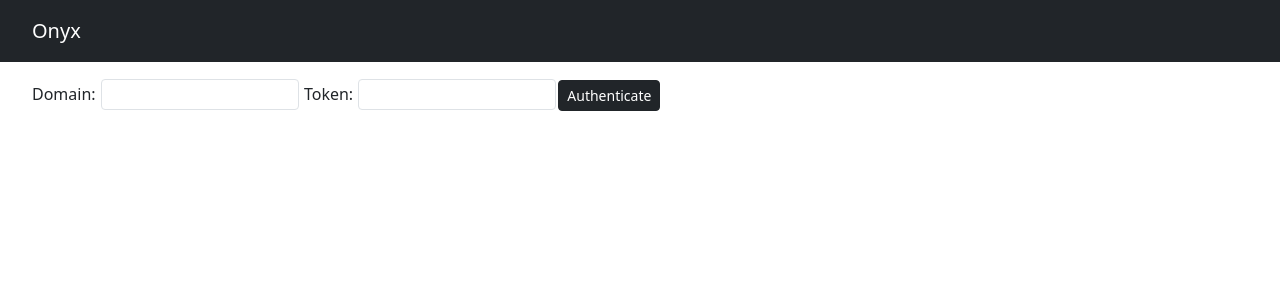
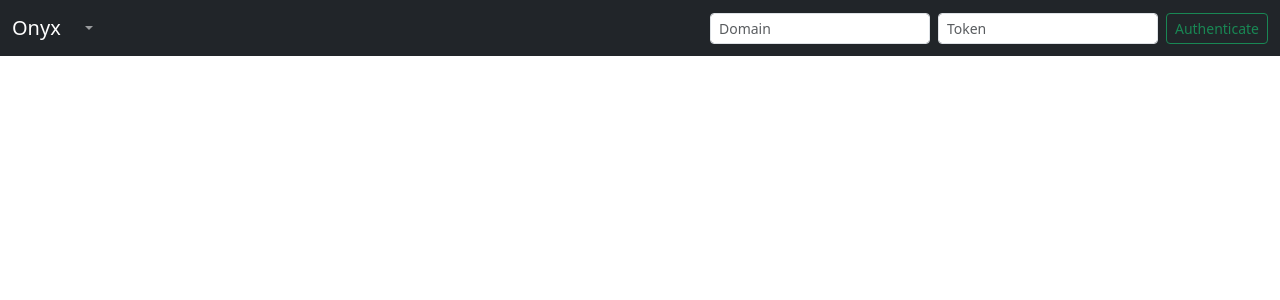
Before and after one commit to CLIMB-TRE/onyx-gui, a React (Vite) app in the folder react-prototype/: page / in a window 1280 px wide. Shown: the top 300 px of the page. Built offline with nearby package versions, Linux system fonts and the light colour scheme.

Commit message:
Moved project/authentication into navbar and added titles to dropdown

```diff
--- a/react-prototype/src/App.css
+++ b/react-prototype/src/App.css
@@ -1,29 +1,19 @@
 #root {
   margin: 0 auto;
-
 }
-
-.body {
-  padding: 2rem;
-  padding-top: 1rem;
-}
-
-.header {
-  padding: 0.5rem;
-  padding-left: 2rem;
- }
-
 
 table {
   display: block;
-  margin: 0 auto;
   overflow-x: auto;
   overflow-y: scroll;
-  min-height: auto;
-  max-height: 70vh;
-  min-width: auto;
-  max-width: fit-content;
+  overscroll-behavior-x: none;
+  max-height: 67vh;
   white-space: nowrap;
+}
+
+.filter-list {
+  height: 15vh;
+  overflow-y: scroll;
 }
 
 .custom-select-container {
--- a/react-prototype/src/App.tsx
+++ b/react-prototype/src/App.tsx
@@ -1,20 +1,88 @@
 import React, { useState } from "react";
+import {
+  Container,
+  Row,
+  Stack,
+  Button,
+  Form,
+  Table,
+  Badge,
+  Nav,
+  Navbar,
+  NavDropdown,
+} from "react-bootstrap";
+import "./App.css";
 
-import Button from "react-bootstrap/Button";
-import Form from "react-bootstrap/Form";
-import Table from "react-bootstrap/Table";
-import Badge from "react-bootstrap/Badge";
-import Navbar from "react-bootstrap/Navbar";
-import { ThemeProvider } from "react-bootstrap";
-
-import "./App.css";
+function NavbarComponent({
+  project,
+  projects,
+  handleDomainChange,
+  handleTokenChange,
+  handleAuthenticate,
+  handleProjectChange,
+}: {
+  project: string;
+  projects: string[];
+  handleDomainChange: React.ChangeEventHandler<HTMLInputElement>;
+  handleTokenChange: React.ChangeEventHandler<HTMLInputElement>;
+  handleAuthenticate: React.MouseEventHandler<HTMLButtonElement>;
+  handleProjectChange: (p: string) => void;
+}) {
+  return (
+    <Navbar bg="dark" variant="dark">
+      <Container fluid>
+        <Navbar.Brand>Onyx</Navbar.Brand>
+        <Navbar.Toggle aria-controls="basic-navbar-nav" />
+        <Navbar.Collapse id="basic-navbar-nav">
+          <Nav className="me-auto my-2 my-lg-0">
+            <NavDropdown title={project} id="collasible-nav-dropdown">
+              {projects.map((p) => (
+                <NavDropdown.Item
+                  key={p}
+                  onClick={() => handleProjectChange(p)}
+                >
+                  {p}
+                </NavDropdown.Item>
+              ))}
+            </NavDropdown>
+          </Nav>
+        </Navbar.Collapse>
+        <Form className="d-flex">
+          <Form.Control
+            type="text"
+            placeholder="Domain"
+            className="me-2"
+            size="sm"
+            onChange={handleDomainChange}
+          />
+          <Form.Control
+            type="text"
+            placeholder="Token"
+            className="me-2"
+            size="sm"
+            onChange={handleTokenChange}
+          />
+          <Button
+            variant="outline-success"
+            size="sm"
+            onClick={handleAuthenticate}
+          >
+            Authenticate
+          </Button>
+        </Form>
+      </Container>
+    </Navbar>
+  );
+}
 
 function DropdownComponent({
   options,
+  titles,
   value,
   onChange,
 }: {
   options: string[];
+  titles: Map<string, string> | null;
   value: string;
   onChange: React.ChangeEventHandler<HTMLSelectElement>;
 }) {
@@ -22,7 +90,7 @@ function DropdownComponent({
     <div className="custom-select-container">
       <Form.Select value={value} onChange={onChange} size="sm">
         {options.map((option) => (
-          <option key={option} value={option}>
+          <option key={option} value={option} title={titles?.get(option)}>
             {option}
           </option>
         ))}
@@ -54,34 +122,26 @@ function InputComponent({
 
 function ButtonComponent({
   text,
+  variant,
   onClick,
 }: {
   text: string;
+  variant: string;
   onClick: React.MouseEventHandler<HTMLButtonElement>;
 }) {
   return (
     <div className="custom-button-container">
-      <Button type="button" onClick={onClick} size="sm" variant="dark">
+      <Button type="button" onClick={onClick} size="sm" variant={variant}>
         <span>{text}</span>
       </Button>
     </div>
   );
 }
 
-function SearchButtonComponent({
-  text,
-  onClick,
-}: {
-  text: string;
-  onClick: React.MouseEventHandler<HTMLButtonElement>;
-}) {
-  return (
-    <div className="custom-button-container">
-      <Button type="button" onClick={onClick} size="sm">
-        <span>{text}</span>
-      </Button>
-    </div>
-  );
+interface Filter {
+  field: string;
+  lookup: string;
+  value: string;
 }
 
 function FilterComponent({
@@ -89,6 +149,7 @@ function FilterComponent({
   index,
   fieldOptions,
   lookupOptions,
+  lookupDescriptions,
   handleFieldChange,
   handleLookupChange,
   handleValueChange,
@@ -97,8 +158,9 @@ function FilterComponent({
 }: {
   filter: Filter;
   index: number;
-  fieldOptions: Map<string, string>;
+  fieldOptions: Map<string, FieldOptions>;
   lookupOptions: Map<string, string[]>;
+  lookupDescriptions: Map<string, string>;
   handleFieldChange: (
     e: React.ChangeEvent<HTMLSelectElement>,
     index: number
@@ -115,14 +177,25 @@ function FilterComponent({
   handleFilterRemove: (index: number) => void;
 }) {
   return (
-    <div key={index}>
+    <div>
       <DropdownComponent
         options={[""].concat(Array.from(fieldOptions.keys()))}
+        titles={
+          new Map(
+            Array.from(fieldOptions.entries()).map(([field, options]) => [
+              field,
+              options.description,
+            ])
+          )
+        }
         value={filter.field}
         onChange={(e) => handleFieldChange(e, index)}
       />
       <DropdownComponent
-        options={lookupOptions.get(fieldOptions.get(filter.field) || "") || []}
+        options={
+          lookupOptions.get(fieldOptions.get(filter.field)?.type || "") || []
+        }
+        titles={lookupDescriptions}
         value={filter.lookup}
         onChange={(e) => handleLookupChange(e, index)}
       />
@@ -130,8 +203,16 @@ function FilterComponent({
         value={filter.value}
         onChange={(e) => handleValueChange(e, index)}
       />
-      <ButtonComponent text="+" onClick={() => handleFilterAdd(index + 1)} />
-      <ButtonComponent text="-" onClick={() => handleFilterRemove(index)} />
+      <ButtonComponent
+        text="+"
+        variant="primary"
+        onClick={() => handleFilterAdd(index + 1)}
+      />
+      <ButtonComponent
+        text="-"
+        variant="danger"
+        onClick={() => handleFilterRemove(index)}
+      />
     </div>
   );
 }
@@ -189,16 +270,10 @@ function StatusComponent({ status }: { status: string }) {
   );
 }
 
-function Header() {
-  return (
-    <ThemeProvider breakpoint="lg" theme="dark">
-      <Navbar bg="dark" variant="dark">
-        <div className="header">
-          <Navbar.Brand>Onyx</Navbar.Brand>
-        </div>
-      </Navbar>
-    </ThemeProvider>
-  );
+interface FieldOptions {
+  type: string;
+  description: string;
+  actions: string[];
 }
 
 function refreshFieldOptions({
@@ -210,7 +285,9 @@ function refreshFieldOptions({
   domain: string;
   token: string;
   project: string;
-  setFieldOptions: React.Dispatch<React.SetStateAction<Map<string, string>>>;
+  setFieldOptions: React.Dispatch<
+    React.SetStateAction<Map<string, FieldOptions>>
+  >;
 }) {
   fetch(domain + "/projects/" + project + "/fields", {
     headers: { Authorization: "Token " + token },
@@ -219,7 +296,14 @@ function refreshFieldOptions({
     .then((data) => {
       const fields = data["data"]["fields"];
       const fieldMap = new Map(
-        Object.keys(fields).map((field) => [field, fields[field].type])
+        Object.keys(fields).map((field) => [
+          field,
+          {
+            type: fields[field].type,
+            description: fields[field].description,
+            actions: fields[field].actions,
+          },
+        ])
       );
       setFieldOptions(fieldMap);
     })
@@ -228,25 +312,24 @@ function refreshFieldOptions({
     });
 }
 
-interface Filter {
-  field: string;
-  lookup: string;
-  value: string;
-}
-
 function App() {
   const [domain, setDomain] = useState("");
   const [token, setToken] = useState("");
   const [authenticated, setAuthenticated] = useState(false);
   const [project, setProject] = useState("");
   const [projectOptions, setProjectOptions] = useState([] as string[]);
-  const [fieldOptions, setFieldOptions] = useState({} as Map<string, string>);
+  const [fieldOptions, setFieldOptions] = useState(
+    {} as Map<string, FieldOptions>
+  );
   const [lookupOptions, setLookupOptions] = useState(
     {} as Map<string, string[]>
   );
+  const [lookupDescriptions, setLookupDescriptions] = useState(
+    {} as Map<string, string>
+  );
   const [filterList, setFilterList] = useState([] as Filter[]);
-  const [resultCount, setResultCount] = useState(0);
-  const [resultData, setResultData] = useState([{}]);
+  const [resultData, setResultData] = useState([]);
+  const resultCount = resultData.length;
   const [status, setStatus] = useState("None");
 
   const handleAuthenticate = () => {
@@ -279,14 +362,30 @@ function App() {
       headers: { Authorization: "Token " + token },
     })
       .then((response) => response.json())
-      .then((data) => {
+      .then((typeData) => {
+        fetch(domain + "/projects/lookups", {
+          headers: { Authorization: "Token " + token },
+        })
+          .then((response) => response.json())
+          .then((lookupData) => {
             const lookups = new Map(
-          data["data"].map((type: Record<string, unknown>) => [
+              typeData["data"].map((type: Record<string, unknown>) => [
                 type.type,
                 type.lookups,
               ])
             ) as Map<string, string[]>;
+            const descriptions = new Map(
+              lookupData["data"].map((lookup: Record<string, unknown>) => [
+                lookup.lookup,
+                lookup.description,
+              ])
+            ) as Map<string, string>;
             setLookupOptions(lookups);
+            setLookupDescriptions(descriptions);
+          })
+          .catch((err) => {
+            console.log(err.message);
+          });
       })
       .catch((err) => {
         console.log(err.message);
@@ -301,16 +400,15 @@ function App() {
     setToken(e.target.value);
   };
 
-  const handleProjectChange = (e: React.ChangeEvent<HTMLSelectElement>) => {
-    setProject(e.target.value);
+  const handleProjectChange = (p: string) => {
+    setProject(p);
     setFilterList([] as Filter[]);
-    setResultCount(0);
-    setResultData([{}]);
+    setResultData([]);
     setStatus("None");
     refreshFieldOptions({
       domain,
       token,
-      project: e.target.value,
+      project: p,
       setFieldOptions,
     });
   };
@@ -322,7 +420,8 @@ function App() {
     const list = [...filterList];
     list[index].field = e.target.value;
     list[index].lookup =
-      lookupOptions.get(fieldOptions.get(e.target.value) || "")?.[0] || "";
+      lookupOptions.get(fieldOptions.get(e.target.value)?.type || "")?.[0] ||
+      "";
     setFilterList(list);
   };
 
@@ -379,7 +478,6 @@ function App() {
     })
       .then((response) => response.json())
       .then((data) => {
-        setResultCount(data["data"].length);
         setResultData(data["data"]);
         setStatus("Success");
       })
@@ -390,42 +488,53 @@ function App() {
   };
 
   return (
-    <div className="App">
-      <Header />
-      <form className="body" autoComplete="off">
-        <div>
-          <span>Domain: </span>
-          <InputComponent value={domain} onChange={handleDomainChange} />
-          <span> Token: </span>
-          <InputComponent value={token} onChange={handleTokenChange} />
-          <ButtonComponent text="Authenticate" onClick={handleAuthenticate} />
-        </div>
+    <form className="App" autoComplete="off">
+      <Container fluid>
+        <Stack gap={3}>
+          <Row>
+            <NavbarComponent
+              project={project}
+              projects={projectOptions}
+              handleDomainChange={handleDomainChange}
+              handleTokenChange={handleTokenChange}
+              handleAuthenticate={handleAuthenticate}
+              handleProjectChange={handleProjectChange}
+            />
+          </Row>
+          <Row>
             {authenticated && (
               <div>
                 <div>
-              <span>Project: </span>
-              <DropdownComponent
-                options={projectOptions}
-                value={project}
-                onChange={handleProjectChange}
+                  <ButtonComponent
+                    text="Search"
+                    variant="primary"
+                    onClick={handleSearch}
                   />
+                  <StatusComponent status={status} />
+                  <Badge bg="secondary" pill>
+                    Results: {resultCount}
+                  </Badge>
                 </div>
                 <div>
                   <ButtonComponent
                     text="Add Filter"
+                    variant="dark"
                     onClick={() => handleFilterAdd(filterList.length)}
                   />
                   <ButtonComponent
                     text="Clear Filters"
+                    variant="dark"
                     onClick={handleFilterClear}
                   />
                 </div>
+                <div className="filter-list">
                   {filterList.map((filter, index) => (
                     <FilterComponent
                       filter={filter}
                       index={index}
                       fieldOptions={fieldOptions}
                       lookupOptions={lookupOptions}
+                      lookupDescriptions={lookupDescriptions}
                       handleFieldChange={handleFieldChange}
                       handleLookupChange={handleLookupChange}
                       handleValueChange={handleValueChange}
@@ -433,18 +542,16 @@ function App() {
                       handleFilterRemove={handleFilterRemove}
                     />
                   ))}
-            <div>
-              <SearchButtonComponent text="Search" onClick={handleSearch} />
-              <StatusComponent status={status} />
-              <Badge bg="secondary" pill>
-                Results: {resultCount}
-              </Badge>
                 </div>
-            <TableComponent data={resultData} />
               </div>
             )}
+          </Row>
+          <Row>
+            <TableComponent data={resultData} />
+          </Row>
+        </Stack>
+      </Container>
     </form>
-    </div>
   );
 }
 
```
Lines whose indentation alone changed are shown as unchanged.
